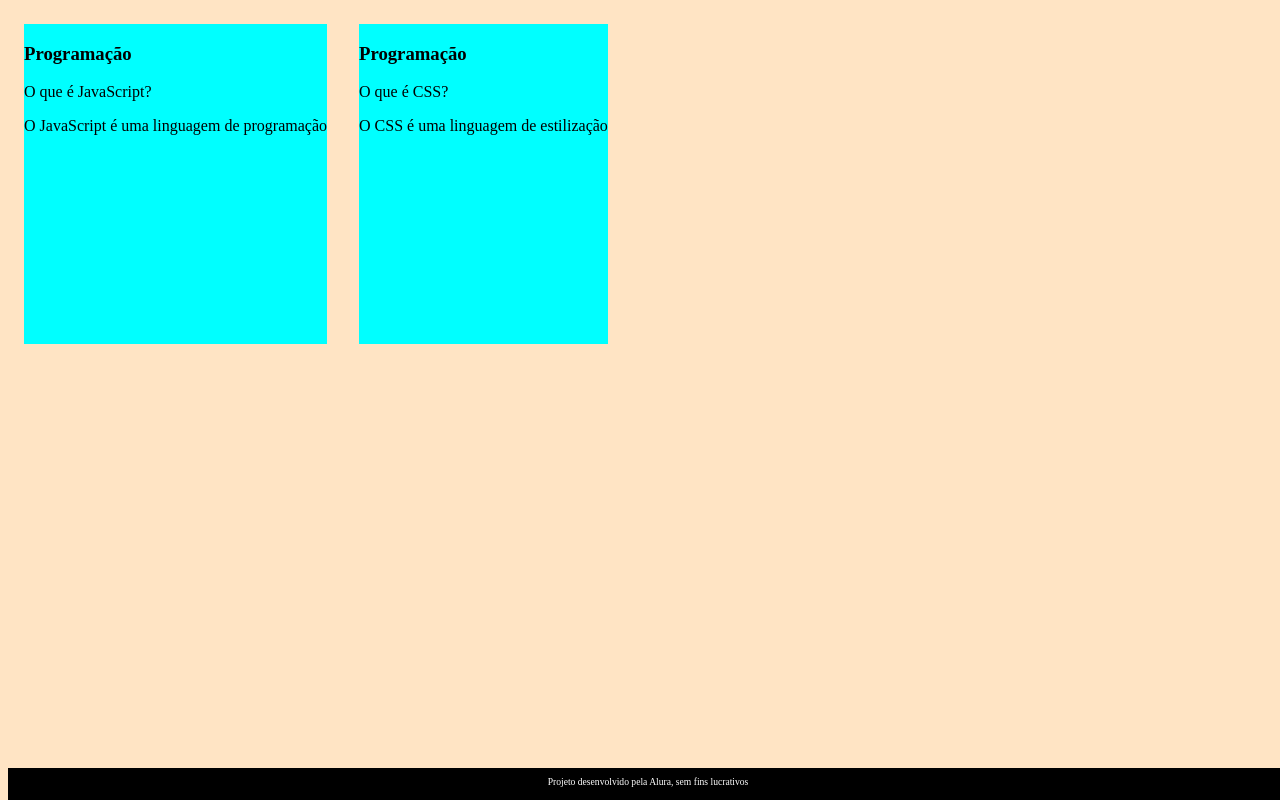
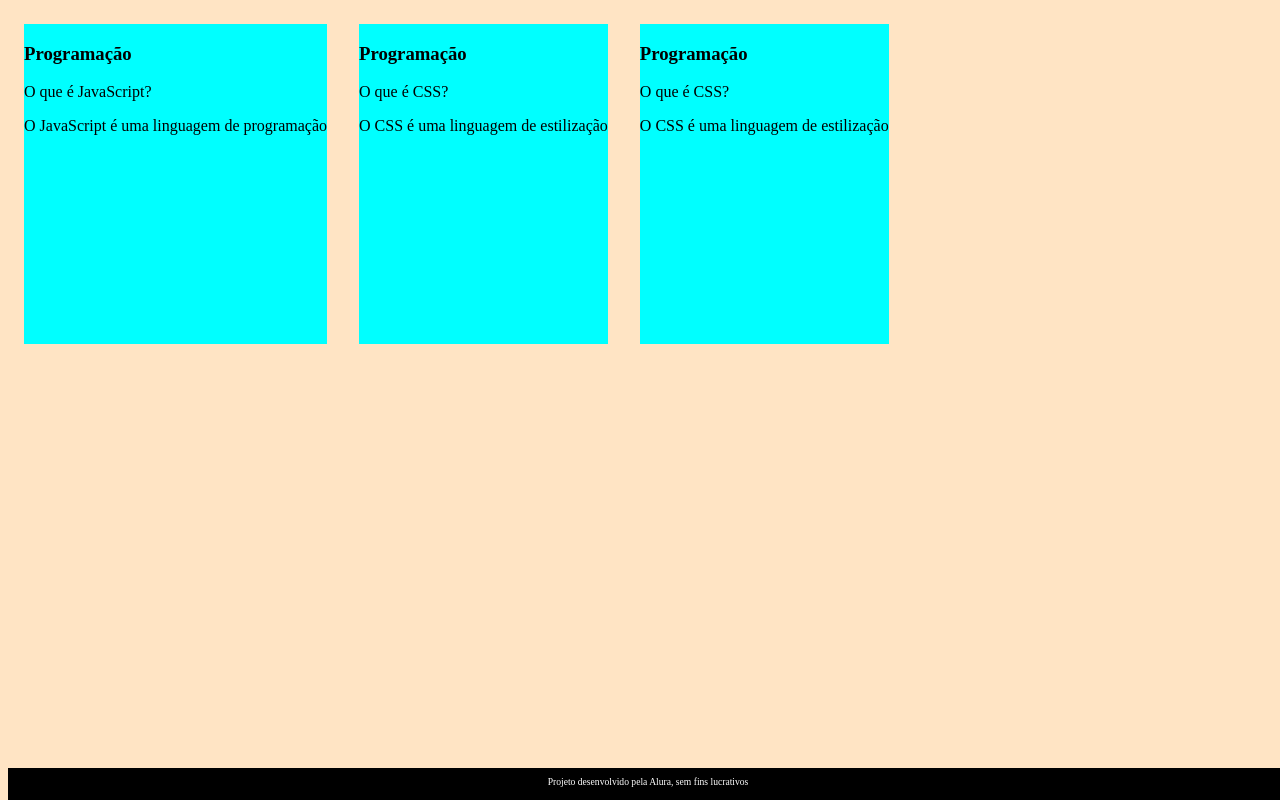
Before and after one commit to ana16y/pj23, a plain HTML site: page index.html in a window 1280 px wide. Drawn offline with Linux system fonts and the light colour scheme.

Commit message:
Add files via upload

```diff
--- a/index.html
+++ b/index.html
@@ -31,6 +31,18 @@
                     </div>
                 </div>
             </article>
+        </article>
+        <article class="cartao">
+            <div class="cartao__conteudo">
+                <h3>Programação</h3>
+                <div class="cartao__conteudo__pergunta">
+                  <p>  O que é CSS? </p>
+                </div>
+                <div class="cartao__conteudo__resposta">
+                  <p> O CSS é uma linguagem de estilização </p>
+                </div>
+            </div>
+        </article>
         </section>
     </main>
     <footer>
--- a/style.css
+++ b/style.css
@@ -11,11 +11,27 @@ body {
     margin: 1rem 1rem;
     background-color: aqua;
     height: 20rem;
+    flex-grow: 1;
+    flex-basis: calc(33% -6rem);
 }
 
 
 
+.cartao__conteudo {
+    text-align: center;
+   /* background-color: aquamarine;*/
+    height: 100% ;
+}
 
+.cartao__conteudo h3 {
+    background-color: tomato;
+    text-align: left;
+    padding: 0.5rem;
+    position: absolute;
+    margin: 0.6rem;
+    border-radius: 0.6rem;
+    font-size: 1vw;
+}
 
 
 
```
Also changed, not shown: bg-desktop.webp (added), bg-mobile.webp (added), bg-tablet.webp (added).
